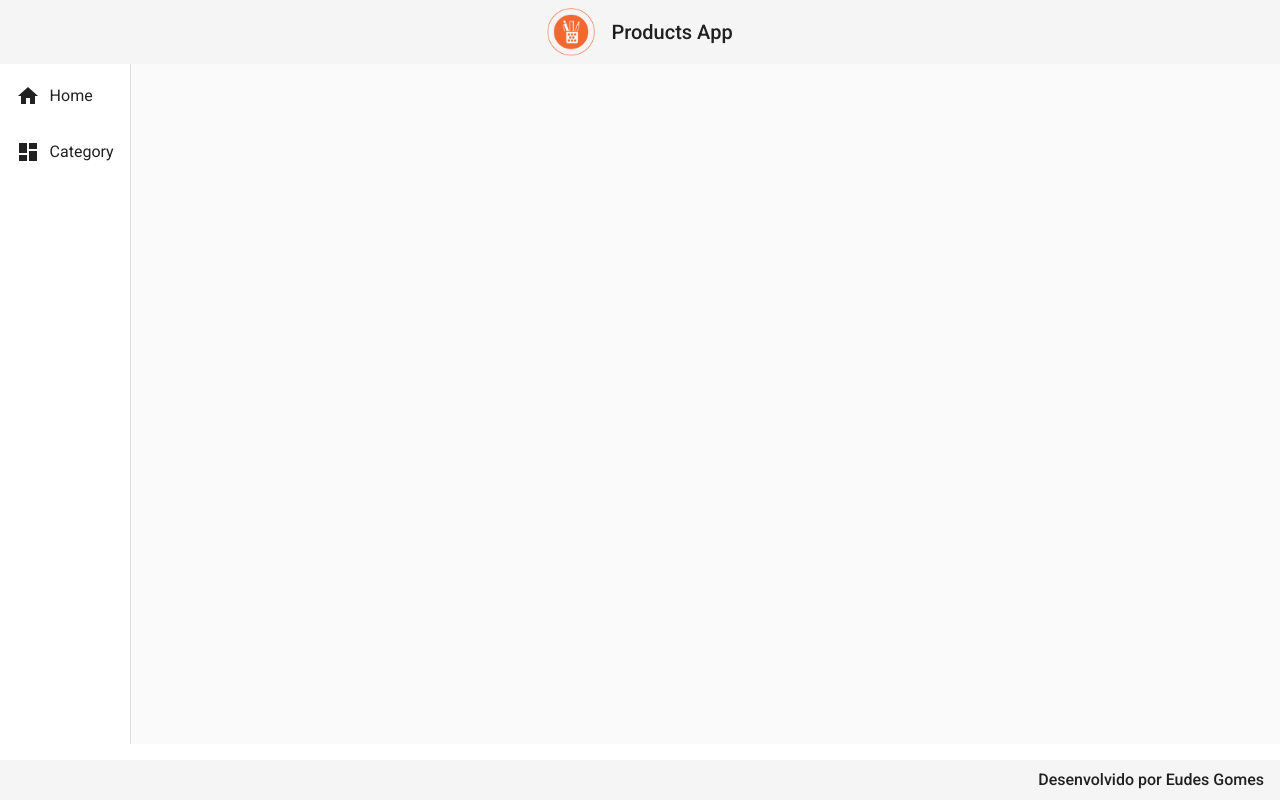
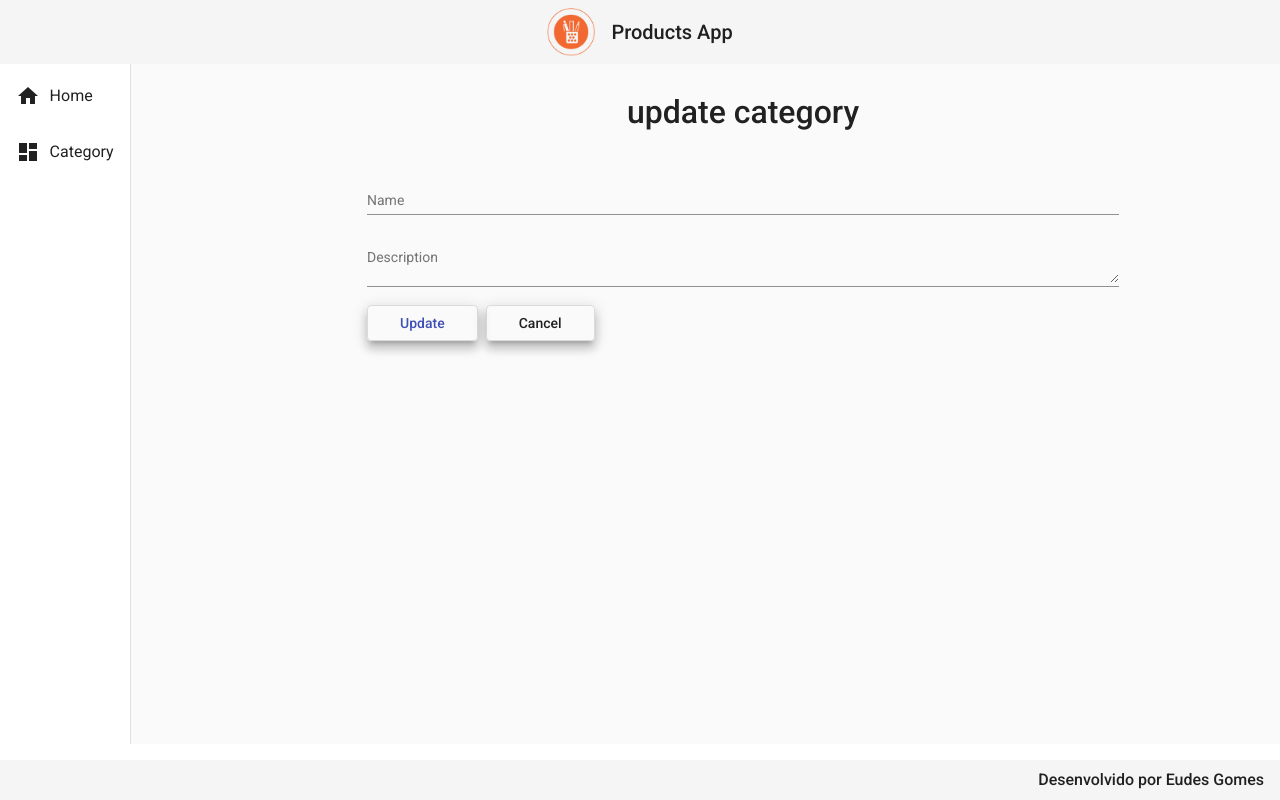
Before and after one commit to EudesGomes017/Projeto-FrontEnd-Angular, an Angular app: page /categorias/update/1 in a window 1280 px wide. Before the commit this address led to /. Built offline with nearby package versions, Linux system fonts and the light colour scheme; no server answers.

Commit message:
Commit Update

```diff
--- a/src/app/app-routing.module.ts
+++ b/src/app/app-routing.module.ts
@@ -1,3 +1,4 @@
+import { CategoriaUpdateComponent } from './components/views/categoria/categoria-update/categoria-update.component';
 import { CategoriaDeleteComponent } from './components/views/categoria/categoria-delete/categoria-delete.component';
 import { CategoriaCreateComponent } from './components/views/categoria/categoria-create/categoria-create.component';
 import { CategoryReadComponent } from './components/views/categoria/category-read/category-read.component';
@@ -23,6 +24,11 @@
   {
     path: 'categorias/delete/:id',
     component: CategoriaDeleteComponent
+  },
+
+  {
+    path: 'categorias/update/:id',
+    component: CategoriaUpdateComponent
   }
 ];
 
--- a/src/app/app.module.ts
+++ b/src/app/app.module.ts
@@ -23,6 +23,7 @@
 import {MatFormFieldModule} from '@angular/material/form-field';
 import {MatSnackBarModule} from '@angular/material/snack-bar';
 import { CategoriaDeleteComponent } from './components/views/categoria/categoria-delete/categoria-delete.component';
+import { CategoriaUpdateComponent } from './components/views/categoria/categoria-update/categoria-update.component';
 
 @NgModule({
   declarations: [
@@ -34,6 +35,7 @@
     CategoryReadComponent,
     CategoriaCreateComponent,
     CategoriaDeleteComponent,
+    CategoriaUpdateComponent,
 
 
   ],
--- /dev/null
+++ b/src/app/components/views/categoria/categoria-update/categoria-update.component.css
@@ -0,0 +1,27 @@
+form {
+    text-align: center;
+    width: 70%;
+    margin: 2rem auto 0 auto;
+
+}
+
+h1 {
+    font-size: 2rem;
+    font-weight: 500;
+    margin-bottom: 3rem;
+}
+
+.form {
+    width: 100%;
+}
+
+.buttons {
+    width: 100%;
+    text-align:start; /*alinhar no início do lado esquerdo*/
+}
+
+button {
+    margin-right: .5rem;
+    padding-right: 2rem;
+    padding-left: 2rem;
+}
--- /dev/null
+++ b/src/app/components/views/categoria/categoria-update/categoria-update.component.html
@@ -0,0 +1,19 @@
+<form>
+    <h1>update category</h1>
+
+    <mat-form-field class="form">
+        <mat-label>Name</mat-label>
+        <input matInput [(ngModel)]="categoria.name" type="text" name="name"  >
+    </mat-form-field>
+
+    <mat-form-field class="form">
+        <mat-label>Description</mat-label>
+        <textarea matInput [(ngModel)]="categoria.descricao" type="text" name="descricao" ></textarea>
+    </mat-form-field>
+
+
+    <div class="buttons">
+        <button (click)="update()"  class="mat-elevation-z8" mat-stroked-button color="primary">Update</button>
+        <button (click)="cancel()"  class="mat-elevation-z8" mat-stroked-button color="war">Cancel</button>
+    </div>
+</form>
--- /dev/null
+++ b/src/app/components/views/categoria/categoria-update/categoria-update.component.ts
@@ -0,0 +1,51 @@
+import { ActivatedRoute, Router } from '@angular/router';
+import { CategoriaService } from './../categoria.service';
+import { Categoria } from './../category.model';
+import { Component, OnInit } from '@angular/core';
+
+@Component({
+  selector: 'app-categoria-update',
+  templateUrl: './categoria-update.component.html',
+  styleUrls: ['./categoria-update.component.css']
+})
+export class CategoriaUpdateComponent implements OnInit {
+
+  //chamando do ngModel
+  categoria: Categoria = {
+    id: '',
+    name: '',
+    descricao: ''
+  }
+
+  constructor(private service: CategoriaService, private route: ActivatedRoute,
+    private router: Router) { }
+
+  ngOnInit(): void {
+
+    this.categoria.id = this.route.snapshot.paramMap.get('id')! //id passando para nossa categoria
+    this.findById()// quando iniciar vai passar o id
+  }
+
+  findById(): void {
+    this.service.findById(this.categoria.id!).subscribe((resposta) => {
+      this.categoria.name = resposta.name
+      this.categoria.descricao = resposta.descricao
+    })
+  }
+
+
+  update(): void {
+    this.service.update(this.categoria).subscribe((resposta) => {
+      this.router.navigate(['categorias'])
+      this.service.mensagem('successfully updated category')
+    }, err => {
+      this.service.mensagem('Validar se todos os campos estão preenchidos corretamente!')
+    })
+  }
+
+
+  cancel(): void {
+    this.router.navigate(['categorias'])
+  }
+
+}
--- a/src/app/components/views/categoria/categoria.service.ts
+++ b/src/app/components/views/categoria/categoria.service.ts
@@ -34,6 +34,12 @@
     return this.http.post<Categoria>(url, categoria);
   }
 
+  update(categoria: Categoria):Observable<void> {
+    const url = `${this.baseUrl}/categorias/${categoria.id}`
+    return this.http.put<void>(url, categoria)
+  }
+
+
   delete(id: String): Observable<void> {
     const url = `${this.baseUrl}/categorias/${id}`
     return this.http.delete<void>(url)
--- a/src/app/components/views/categoria/category-read/category-read.component.html
+++ b/src/app/components/views/categoria/category-read/category-read.component.html
@@ -46,7 +46,7 @@
               <th class="mat-header" mat-header-cell *matHeaderCellDef> Action </th>
               <td mat-cell *matCellDef="let row">
 
-                <a class="edit" href="#">
+                <a class="edit" routerLink="update/{{ row.id }}">
                   <i class="material-icons">edit</i>
                 </a>
 
```
